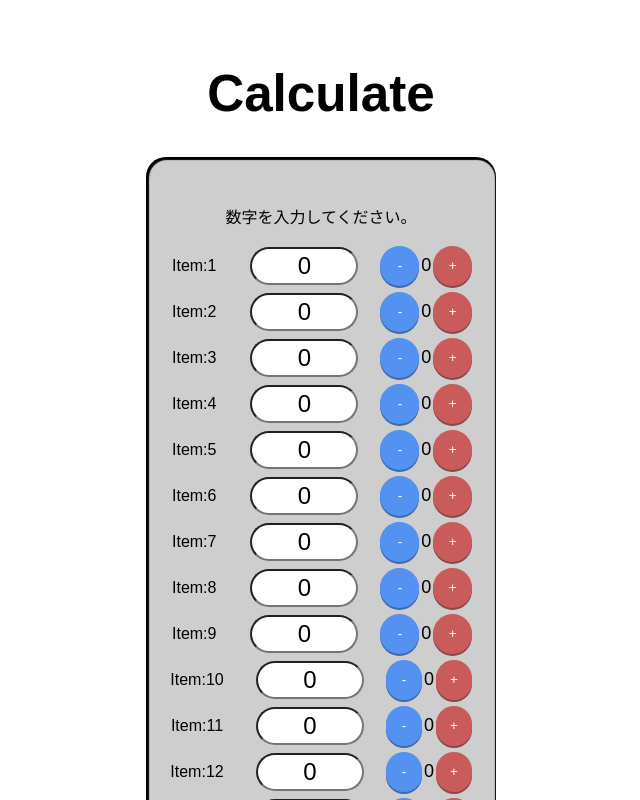
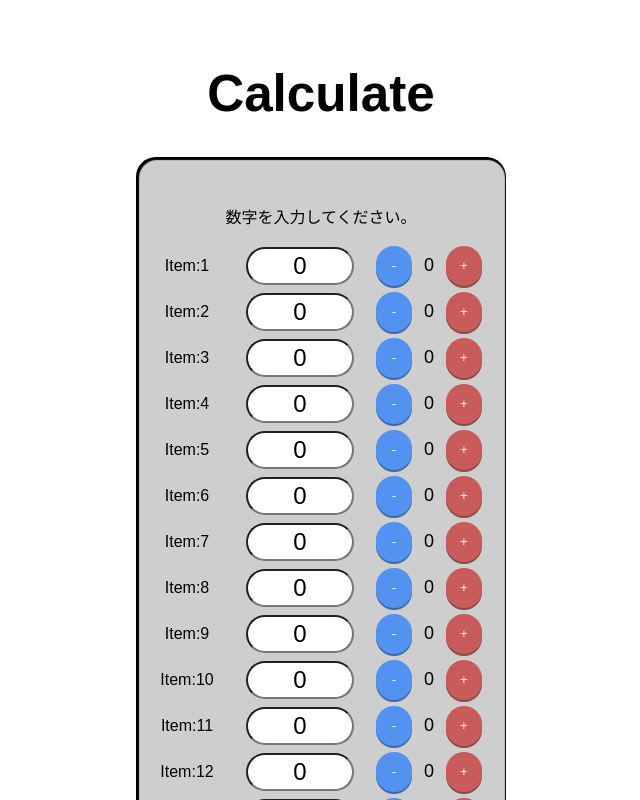
Before and after one commit to kite0311/Interim-Accounting-Calculations, a Vue app: page / in a window 1280 px wide. Shown: the top 800 px of the page, without its empty margins (319-959 px from the left). Built offline with nearby package versions, Linux system fonts and the light colour scheme.

Commit message:
Change Commits

```diff
--- a/src/components/modules/MainCalculate.vue
+++ b/src/components/modules/MainCalculate.vue
@@ -1,43 +1,32 @@
 <script setup>
-import { ref, onBeforeMount } from 'vue';
+import { ref, onBeforeMount, watch } from 'vue';
 import IncrementButton from './atoms/btn/counter/CounterIncrementButton.vue';
 import DecrementButton from './atoms/btn/counter/CounterDecrementButton.vue';
 import { useCounter } from '../../composables/useCounter';
-
+import { usePriceTotal } from '../../composables/usePriceTotal';
 const { increment, decrement } = useCounter();
 
 const items = ref([]);
 const numberOfTable = 15;
+const { total } = usePriceTotal(items);
 
 onBeforeMount(() => {
   for (let i = 1; i <= numberOfTable; i++) {
-    items.value.push({ name: 'Item:' + i, price: ref(0), total: ref(0) });
+    items.value.push({ name: 'Item:' + i, price: ref(0), counter: ref(0) });
     localStorage.items = JSON.stringify(items.value);
   }
 });
 
 //＋ボタン押下時
-const incrementCounter = (item) => {
+const handleIncrement = (item) => {
   increment(item);
-  setResult();
   console.log(item.name + 'IncrementButtonClicked');
 };
 
 //―ボタン押下時
-const decrementCounter = (item) => {
+const handleDecrement = (item) => {
   decrement(item);
-  setResult();
   console.log(item.name + 'DecrementButtonClicked');
-};
-
-//合計値を格納
-const result = ref(0);
-const setResult = () => {
-  let totalResult = 0;
-  for (const item of items.value) {
-    totalResult += item.price * item.total;
-  }
-  result.value = totalResult;
 };
 </script>
 <template>
@@ -48,57 +37,18 @@ const setResult = () => {
         <div class="input-wrapper">
           <span class="item-name-content">{{ item.name }}</span>
           <input type="text" class="input-price-content" style="width: 100px" v-model="item.price" />
-          <DecrementButton @decrement-click="decrementCounter(item)" :disabled="!item.total"></DecrementButton>
-          <span class="total-content"> {{ item.total }} </span>
-          <IncrementButton @increment-click="incrementCounter(item)" :disabled="!item.price"></IncrementButton>
+          <div class="counter-button">
+            <DecrementButton @on-decrement-click="handleDecrement(item)" :disabled="!item.total"></DecrementButton>
+            <span class="counter-value">{{ item.counter }}</span>
+            <IncrementButton @on-increment-click="handleIncrement(item)" :disabled="!item.price"></IncrementButton>
+          </div>
         </div>
       </li>
     </ul>
   </div>
-  <h1>合計:{{ result }}</h1>
+  <h1>合計:{{ total }}</h1>
 </template>
 
-<style scoped>
-.input-table-wrapper {
-  display: flex;
-  text-align: center;
-  background-color: rgb(206, 206, 206);
-  border-radius: 20px;
-  box-shadow: 1px 1px 1px 2px inset;
-}
-
-.input-table-list {
-  list-style: none;
-  padding: 15px 20px;
-}
-
-.input-wrapper {
-  display: flex;
-  margin: 2px;
-}
-
-.input-price-content {
-  border-radius: 50px 50px;
-  margin: 3px 20px;
-  flex: 1;
-  text-align: center;
-  font-size: 150%;
-}
-
-.item-name-content {
-  width: 50px;
-  margin-right: 10px;
-  padding: 4px;
-  flex: 1;
-  display: flex;
-  align-items: center;
-  justify-content: center;
-}
-
-.total-content {
-  display: flex;
-  align-items: center;
-  justify-content: center;
-  font-size: large;
-}
+<style>
+@import 'assets/css/mainCalculate.css';
 </style>
--- a/src/components/modules/assets/css/mainCalculate.css
+++ b/src/components/modules/assets/css/mainCalculate.css
@@ -34,9 +34,15 @@
   justify-content: center;
 }
 
-.total-content {
+.counter-value {
   display: flex;
   align-items: center;
   justify-content: center;
   font-size: large;
+  width: 30px;
+  text-align: center;
 }
+
+.counter-button {
+  display: flex;
+}
--- a/src/composables/useCounter.js
+++ b/src/composables/useCounter.js
@@ -1,13 +1,13 @@
 export const useCounter = () => {
   //＋ボタン押下時
   const increment = (item) => {
-    item.total += 1;
+    item.counter += 1;
   };
 
   //―ボタン押下時
   const decrement = (item) => {
-    if (item.total > 0) {
-      item.total -= 1;
+    if (item.counter > 0) {
+      item.counter -= 1;
     }
   };
   return { increment, decrement };
--- /dev/null
+++ b/src/composables/usePriceTotal.js
@@ -0,0 +1,14 @@
+import { computed } from 'vue';
+
+export const usePriceTotal = (items) => {
+  const total = computed(() => {
+    let sum = 0;
+    for (const item of items.value) {
+      sum += item.price * item.counter;
+    }
+    return sum;
+  });
+  return {
+    total
+  };
+};
```
